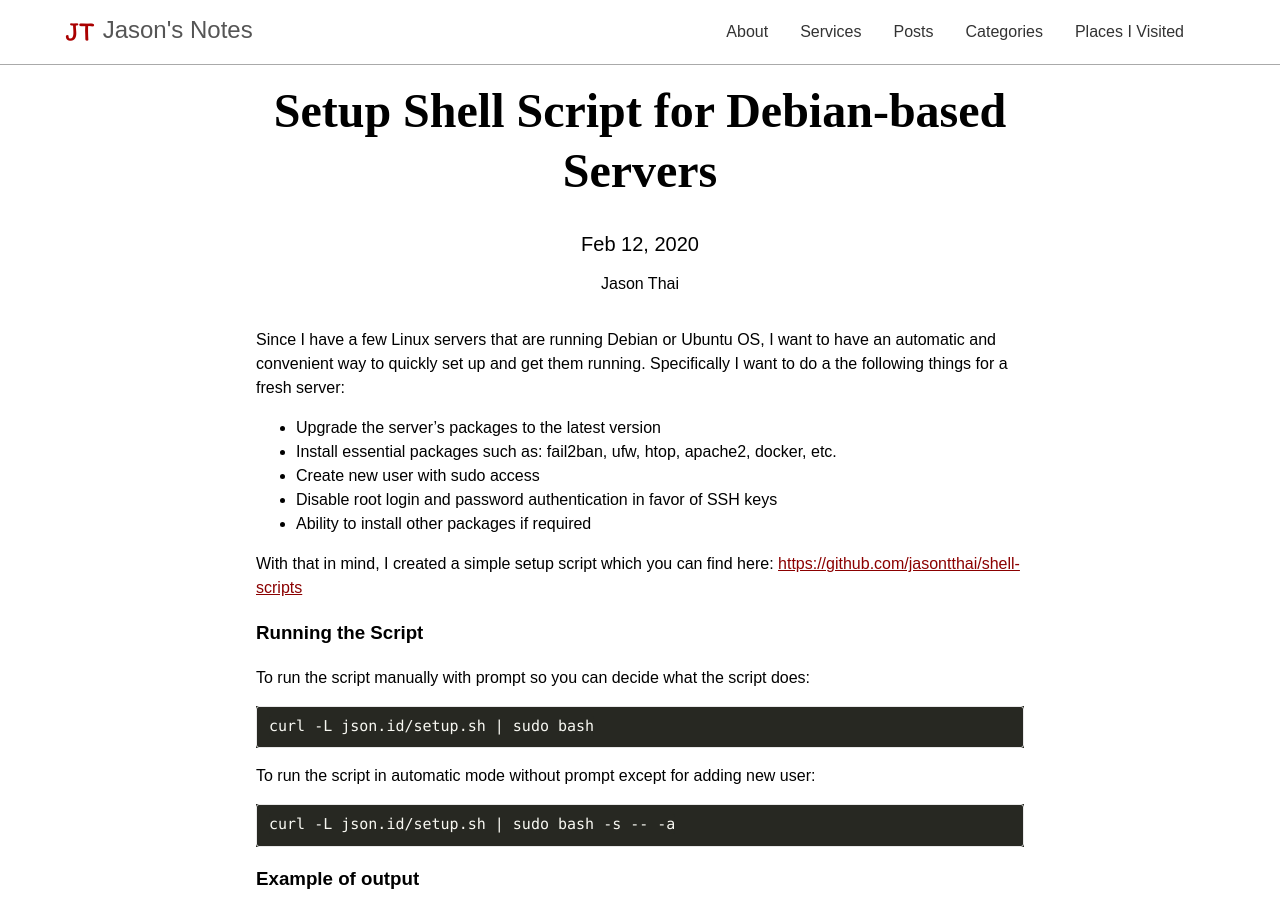
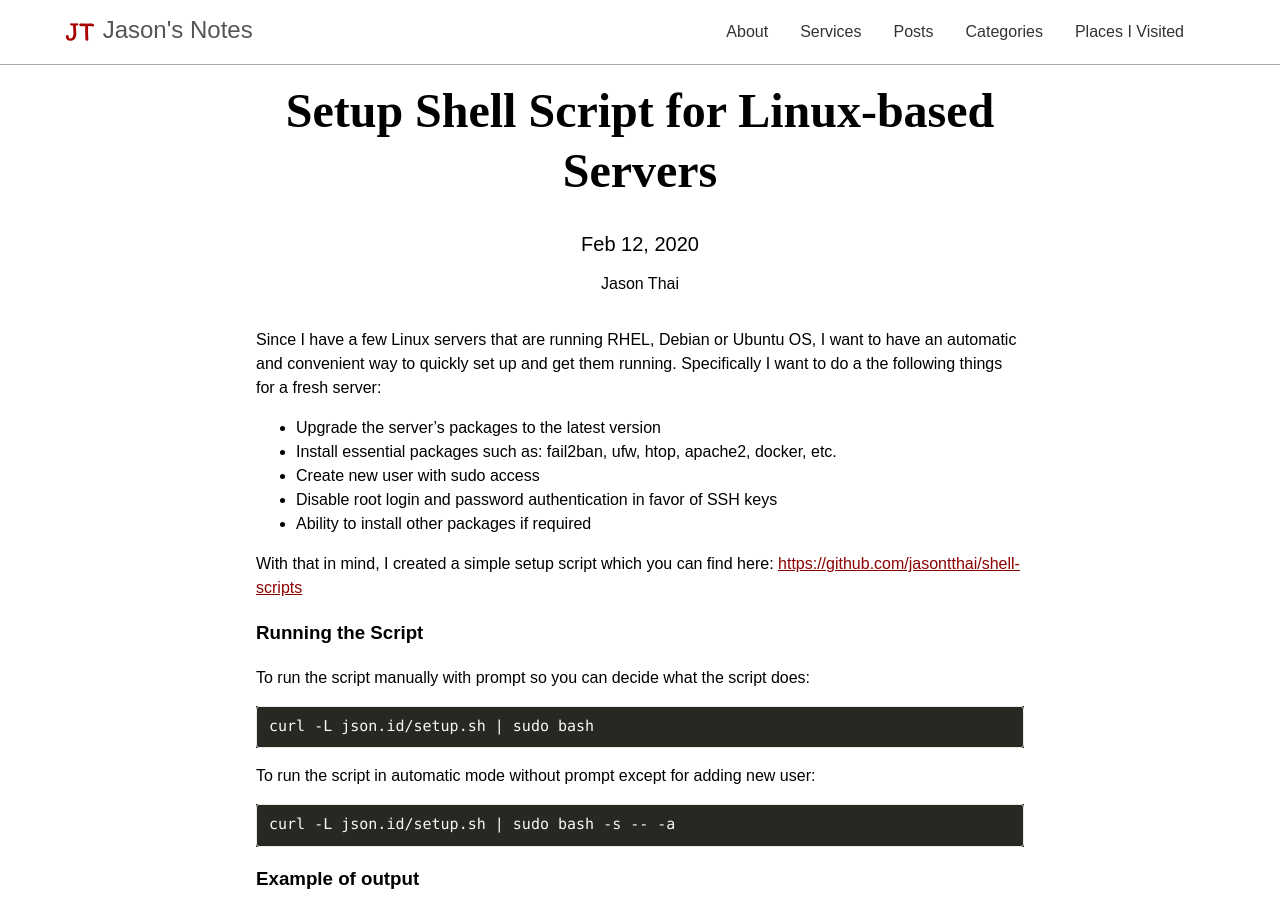
Before and after one commit to jasontthai/jasonthai.me, a Jekyll site: the page built from _posts/2020-02-12-setup-shell-script-for-linux-based-servers.md, in a window 1280 px wide and 900 px high. Built offline with Jekyll 4.4.1, drawn with Linux system fonts in a browser that asks for light colours; our own code applies the rules of GitHub Pages for plain Markdown files; comment, search, counter and statistics services are not loaded; some of the changed text lies outside the part shown.

Commit message:
Update and rename 2020-02-12-setup-shell-script-for-debian-based-servers.md to 2020-02-12-setup-shell-script-for-linux-based-servers.md

````diff
--- a/_posts/2020-02-12-setup-shell-script-for-debian-based-servers.md
+++ b/_posts/2020-02-12-setup-shell-script-for-linux-based-servers.md
@@ -1,11 +1,11 @@
 ---
-title: Setup Shell Script for Debian-based Servers
-description: A script I created to quickly set up and harden Debian based servers.
+title: Setup Shell Script for Linux-based Servers
+description: A script I created to quickly set up and harden Linux based servers.
 category: tech
 image: "/assets/img/scripts.png"
 ---
 
-Since I have a few Linux servers that are running Debian or Ubuntu OS, I want to have an automatic and convenient way to quickly set up and get them running.  Specifically I want to do a the following things for a fresh server:
+Since I have a few Linux servers that are running RHEL, Debian or Ubuntu OS, I want to have an automatic and convenient way to quickly set up and get them running.  Specifically I want to do a the following things for a fresh server:
 
 * Upgrade the server's packages to the latest version
 * Install essential packages such as: fail2ban, ufw, htop, apache2, docker, etc.
@@ -67,7 +67,7 @@
 ```shell
 curl -sL json.id/setup.sh | sudo bash -s -- -h
 # ## ## ## ## ## ## ## ## ## ## ## ## #
-#    Debian-based VPS Setup Script    #
+#           VPS Setup Script          #
 # ## ## ## ## ## ## ## ## ## ## ## ## #
 
 Wed 12 Feb 2020 04:04:07 PM PST
````
